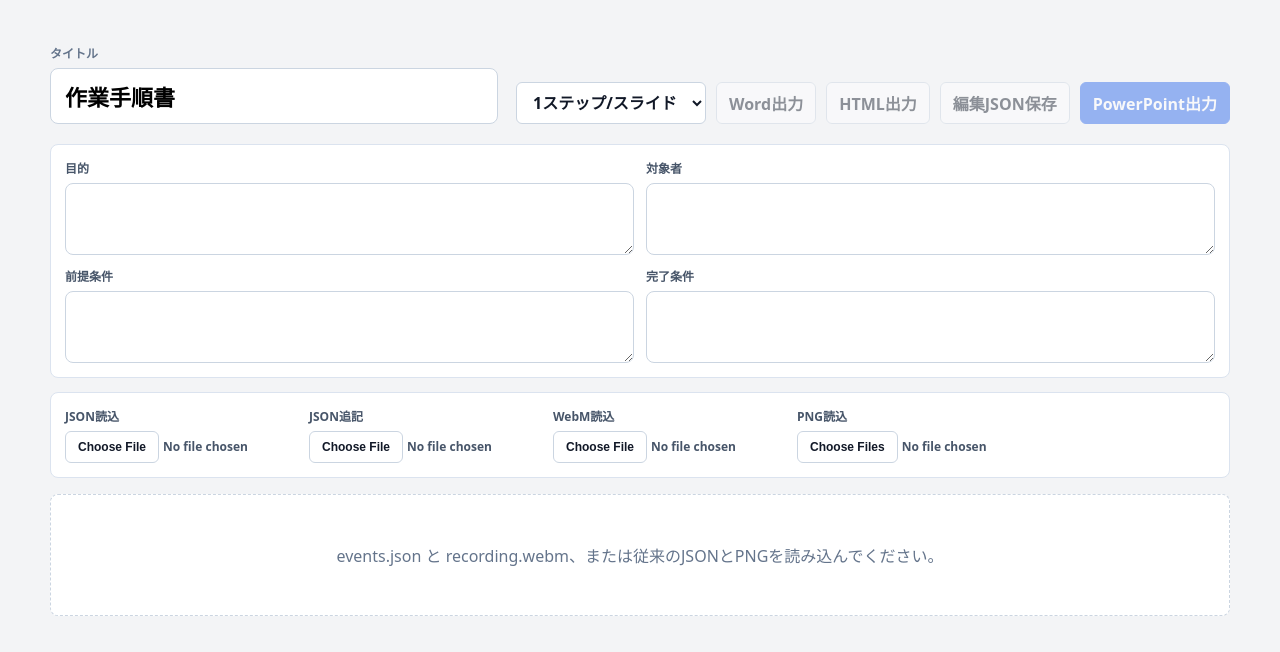
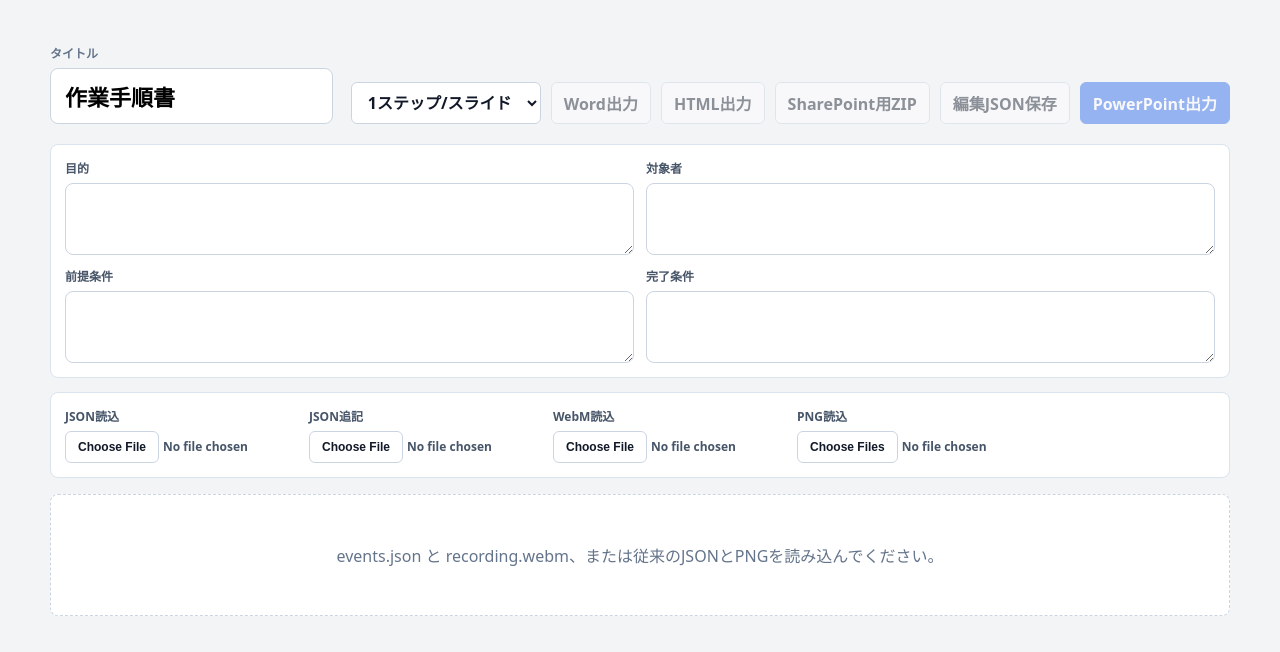
Before and after one commit to yhtko/manual-creator, a React (Vite) app: page / in a window 1280 px wide. Shown: the top 652 px of the page. Built offline with nearby package versions, Linux system fonts and the light colour scheme.

Commit message:
Add SharePoint asset zip export

```diff
--- a/package.json
+++ b/package.json
@@ -13,6 +13,7 @@
     "@vitejs/plugin-react": "^5.0.0",
     "docx": "^9.5.1",
     "file-saver": "^2.0.5",
+    "jszip": "^3.10.1",
     "pptxgenjs": "^3.12.0",
     "vite": "^7.0.0",
     "react": "^19.0.0",
--- a/web/src/main.jsx
+++ b/web/src/main.jsx
@@ -2,6 +2,7 @@ import React, { useMemo, useState } from 'react';
 import { createRoot } from 'react-dom/client';
 import { Document, HeadingLevel, ImageRun, Packer, Paragraph, TextRun } from 'docx';
 import { saveAs } from 'file-saver';
+import JSZip from 'jszip';
 import pptxgen from 'pptxgenjs';
 import './styles.css';
 
@@ -354,6 +355,32 @@ function App() {
     exportProjectJson();
   }
 
+  async function exportSharePointZip() {
+    const htmlRecordingDataUrls =
+      Object.keys(recordingDataUrls).length > 0 ? recordingDataUrls : recordingDataUrl ? { recording_1: recordingDataUrl } : {};
+    const zip = new JSZip();
+    const assets = zip.folder('assets');
+    const recordingFileNames = {};
+
+    for (const [recordingId, dataUrl] of Object.entries(htmlRecordingDataUrls)) {
+      const step = orderedSteps.find((item) => (item.recording_id || 'recording_1') === recordingId) || {};
+      const fileName = safeAssetFileName(step.recording_file || project.recording_file || `${recordingId}.webm`, `${recordingId}.webm`);
+      recordingFileNames[recordingId] = `assets/${fileName}`;
+      assets.file(fileName, dataUrlToUint8Array(dataUrl));
+    }
+
+    const htmlSteps = await createExternalAssetHtmlSteps(orderedSteps, images, assets, recordingFileNames);
+    const html = createManualHtml(project, orderedSteps, htmlSteps, '');
+    zip.file('index.html', html);
+    zip.file(
+      `${safeFileName(project.title || 'manual')}-project.json`,
+      JSON.stringify(createEditableProject(project, orderedSteps), null, 2)
+    );
+
+    const blob = await zip.generateAsync({ type: 'blob' });
+    saveAs(blob, `${safeFileName(project.title || 'manual')}-sharepoint-${createFileStamp()}.zip`);
+  }
+
   function exportProjectJson() {
     const editableProject = createEditableProject(project, orderedSteps);
     const blob = new Blob([JSON.stringify(editableProject, null, 2)], { type: 'application/json;charset=utf-8' });
@@ -386,6 +413,9 @@ function App() {
             </button>
             <button type="button" onClick={exportHtml} disabled={orderedSteps.length === 0}>
               HTML出力
+            </button>
+            <button type="button" onClick={exportSharePointZip} disabled={orderedSteps.length === 0}>
+              SharePoint用ZIP
             </button>
             <button type="button" onClick={exportProjectJson} disabled={orderedSteps.length === 0}>
               編集JSON保存
@@ -712,6 +742,40 @@ async function createGroupedHtmlSteps(steps, images, recordingDataUrls) {
   return html;
 }
 
+async function createExternalAssetHtmlSteps(steps, images, assetsFolder, recordingFileNames) {
+  const groups = createHtmlStepGroups(steps);
+  const html = [];
+
+  for (const group of groups) {
+    const recordingId = group.steps[0]?.recording_id || 'recording_1';
+    if (group.type === 'video' && recordingFileNames[recordingId]) {
+      const posterAsset = await addMarkedImageAsset(
+        assetsFolder,
+        group.steps[0],
+        images,
+        `group_${String(group.steps[0].step_no).padStart(3, '0')}_${String(group.steps[group.steps.length - 1].step_no).padStart(3, '0')}.png`
+      );
+      html.push(createExternalVideoGroupHtml(group, recordingFileNames[recordingId], posterAsset));
+      continue;
+    }
+
+    const step = group.steps[0];
+    const imageAsset = await addMarkedImageAsset(assetsFolder, step, images, `step_${String(step.step_no).padStart(3, '0')}.png`);
+    html.push(createExternalImageStepHtml(step, imageAsset));
+  }
+
+  return html;
+}
+
+async function addMarkedImageAsset(assetsFolder, step, images, fileName) {
+  const markedImage = await createMarkedImage(step, getStepImage(images, step));
+  if (!markedImage) return null;
+
+  const safeName = safeAssetFileName(fileName, `step_${String(step.step_no).padStart(3, '0')}.png`);
+  assetsFolder.file(safeName, dataUrlToUint8Array(markedImage.dataUrl));
+  return `assets/${safeName}`;
+}
+
 function createHtmlStepGroups(steps) {
   const groups = [];
   let current = [];
@@ -766,6 +830,28 @@ function createImageStepHtml(step, markedImage) {
   `;
 }
 
+function createExternalImageStepHtml(step, imagePath) {
+  const imageHtml = imagePath
+    ? `<img class="step-image" src="${escapeHtml(imagePath)}" alt="Step ${step.step_no}">`
+    : '<div class="missing-image">画像がありません</div>';
+  const description = step.description || createDefaultDescription(step);
+
+  return `
+    <section class="step">
+      <div class="step-media">${imageHtml}</div>
+      <div class="step-content">
+        <p class="step-number">Step ${step.step_no}</p>
+        <h2>${escapeHtml(getStepTitle(step))}</h2>
+        <p class="description">${escapeHtml(description)}</p>
+        <dl>
+          <div><dt>画面</dt><dd>${escapeHtml(step.page_title || '-')}</dd></div>
+          <div><dt>対象</dt><dd>${escapeHtml(getStepTitle(step))}</dd></div>
+        </dl>
+      </div>
+    </section>
+  `;
+}
+
 function createVideoGroupHtml(group) {
   const first = group.steps[0];
   const last = group.steps[group.steps.length - 1];
@@ -791,6 +877,94 @@ function createVideoGroupHtml(group) {
       </div>
     </section>
   `;
+}
+
+function createExternalVideoGroupHtml(group, videoPath, posterPath) {
+  const first = group.steps[0];
+  const last = group.steps[group.steps.length - 1];
+  const recordingStartedAt = first.recording_started_at;
+  const start = Math.max(0, (Number(first.timestamp_ms) - Number(recordingStartedAt)) / 1000 - 0.35);
+  const end = Math.max(start + 0.8, (Number(last.timestamp_ms) - Number(recordingStartedAt)) / 1000 + 0.75);
+  const title = `${getStepTitle(first)}から${getStepTitle(last)}まで`;
+  const operations = group.steps
+    .map((step) => `<li>Step ${step.step_no}: ${escapeHtml(step.description || createDefaultDescription(step))}</li>`)
+    .join('');
+  const poster = posterPath ? ` poster="${escapeHtml(posterPath)}"` : '';
+
+  return `
+    <section class="step video-step">
+      <div class="step-media">
+        <video class="step-video" controls preload="metadata" src="${escapeHtml(videoPath)}#t=${start.toFixed(2)},${end.toFixed(2)}"${poster}></video>
+        ${
+          posterPath
+            ? `<p class="asset-note"><a href="${escapeHtml(videoPath)}">動画ファイルを開く</a> / <a href="${escapeHtml(posterPath)}">静止画を開く</a></p>`
+            : `<p class="asset-note"><a href="${escapeHtml(videoPath)}">動画ファイルを開く</a></p>`
+        }
+      </div>
+      <div class="step-content">
+        <p class="step-number">Step ${first.step_no}-${last.step_no}</p>
+        <h2>${escapeHtml(title)}</h2>
+        <p class="description">以下の順に操作します。</p>
+        <ol class="operation-list">${operations}</ol>
+      </div>
+    </section>
+  `;
+}
+
+function createManualHtml(project, orderedSteps, groupedHtmlSteps, script = '') {
+  return `<!doctype html>
+<html lang="ja">
+<head>
+  <meta charset="UTF-8">
+  <meta name="viewport" content="width=device-width, initial-scale=1.0">
+  <title>${escapeHtml(project.title || '作業手順書')}</title>
+  <style>
+    * { box-sizing: border-box; }
+    body { margin: 0; color: #111827; font-family: system-ui, -apple-system, BlinkMacSystemFont, "Segoe UI", sans-serif; background: #f8fafc; }
+    main { max-width: 1040px; margin: 0 auto; padding: 32px 20px 56px; }
+    header { margin-bottom: 24px; }
+    h1 { margin: 0; font-size: 28px; line-height: 1.35; }
+    .subtitle { margin: 8px 0 0; color: #64748b; font-size: 14px; }
+    .overview { display: grid; grid-template-columns: repeat(2, minmax(220px, 1fr)); gap: 12px; margin: 20px 0 24px; }
+    .overview div { display: grid; grid-template-columns: 84px 1fr; gap: 10px; align-items: start; border: 1px solid #dbe3ef; border-radius: 8px; padding: 12px; background: #ffffff; }
+    .overview dt { margin: 0; color: #2563eb; font-size: 13px; font-weight: 800; white-space: nowrap; }
+    .overview dd { margin: 0; color: #111827; font-size: 14px; line-height: 1.7; }
+    .step { display: grid; grid-template-columns: minmax(280px, 54%) 1fr; gap: 20px; align-items: start; margin-top: 18px; border: 1px solid #dbe3ef; border-radius: 8px; padding: 16px; background: #ffffff; break-inside: avoid; }
+    .step-image { display: block; width: 100%; height: auto; border: 1px solid #e5e7eb; border-radius: 6px; }
+    .step-video { display: block; width: 100%; height: auto; border: 1px solid #e5e7eb; border-radius: 6px; background: #000000; }
+    .missing-image { display: grid; place-items: center; min-height: 220px; border: 1px dashed #cbd5e1; border-radius: 6px; color: #64748b; background: #f8fafc; }
+    .step-number { margin: 0 0 8px; color: #2563eb; font-size: 13px; font-weight: 800; }
+    h2 { margin: 0 0 12px; font-size: 20px; line-height: 1.45; }
+    .description { margin: 0 0 16px; font-size: 16px; line-height: 1.8; }
+    dl { display: grid; gap: 8px; margin: 0; color: #475569; font-size: 13px; }
+    .step-content dl div { display: grid; grid-template-columns: 48px 1fr; gap: 8px; }
+    dt { font-weight: 800; }
+    dd { margin: 0; overflow-wrap: anywhere; }
+    .operation-list { margin: 0; padding-left: 1.25rem; line-height: 1.8; }
+    .video-step { border-color: #bfdbfe; background: #f8fbff; }
+    .asset-note { margin: 8px 0 0; color: #64748b; font-size: 12px; line-height: 1.6; }
+    .asset-note a { color: #2563eb; }
+    @media (max-width: 760px) { .step, .overview { grid-template-columns: 1fr; } }
+    @media print { body { background: #ffffff; } main { max-width: none; padding: 0; } .step { page-break-inside: avoid; } }
+  </style>
+</head>
+<body>
+  <main>
+    <header>
+      <h1>${escapeHtml(project.title || '作業手順書')}</h1>
+      <p class="subtitle">${orderedSteps.length} ステップ</p>
+    </header>
+    <dl class="overview">
+      <div><dt>目的</dt><dd>${escapeHtml(project.purpose || '-')}</dd></div>
+      <div><dt>対象者</dt><dd>${escapeHtml(project.audience || '-')}</dd></div>
+      <div><dt>前提条件</dt><dd>${escapeHtml(project.prerequisites || '-')}</dd></div>
+      <div><dt>完了条件</dt><dd>${escapeHtml(project.completion || '-')}</dd></div>
+    </dl>
+    ${groupedHtmlSteps.join('\n')}
+  </main>
+  ${script}
+</body>
+</html>`;
 }
 
 async function createMarkedImage(step, imageDataUrl) {
@@ -990,6 +1164,15 @@ function safeFileName(value) {
   return value.replace(/[\\/:*?"<>|]/g, '_').trim() || 'manual';
 }
 
+function safeAssetFileName(value, fallback) {
+  const name = String(value || fallback || 'asset')
+    .split(/[\\/]/)
+    .pop()
+    .replace(/[\\/:*?"<>|#%&{}$!'@+=`]/g, '_')
+    .trim();
+  return name || fallback || 'asset';
+}
+
 function createFileStamp() {
   const now = new Date();
   const pad = (value) => String(value).padStart(2, '0');
```
Also changed, not shown: 2 other files (tests, documents, lock files or other folders).
